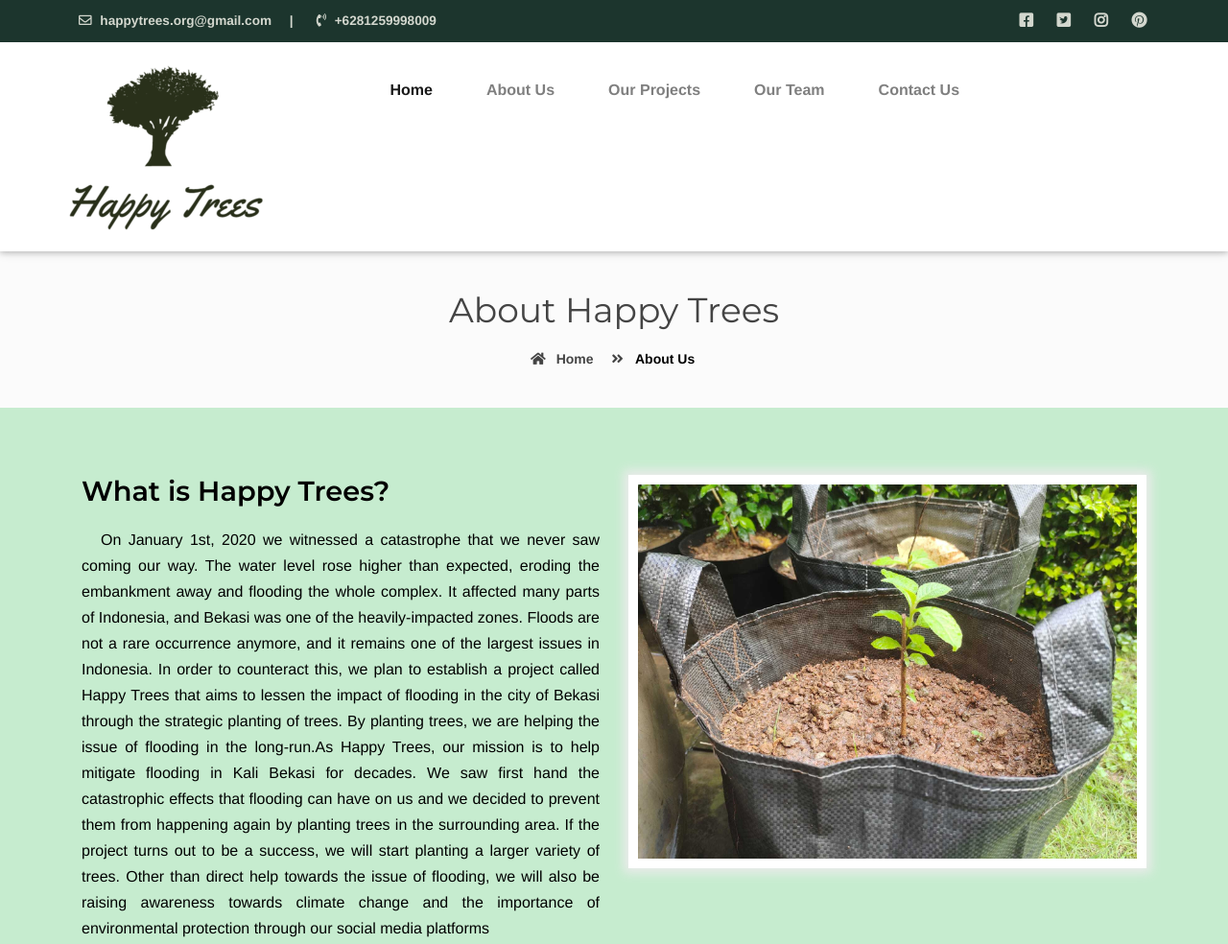
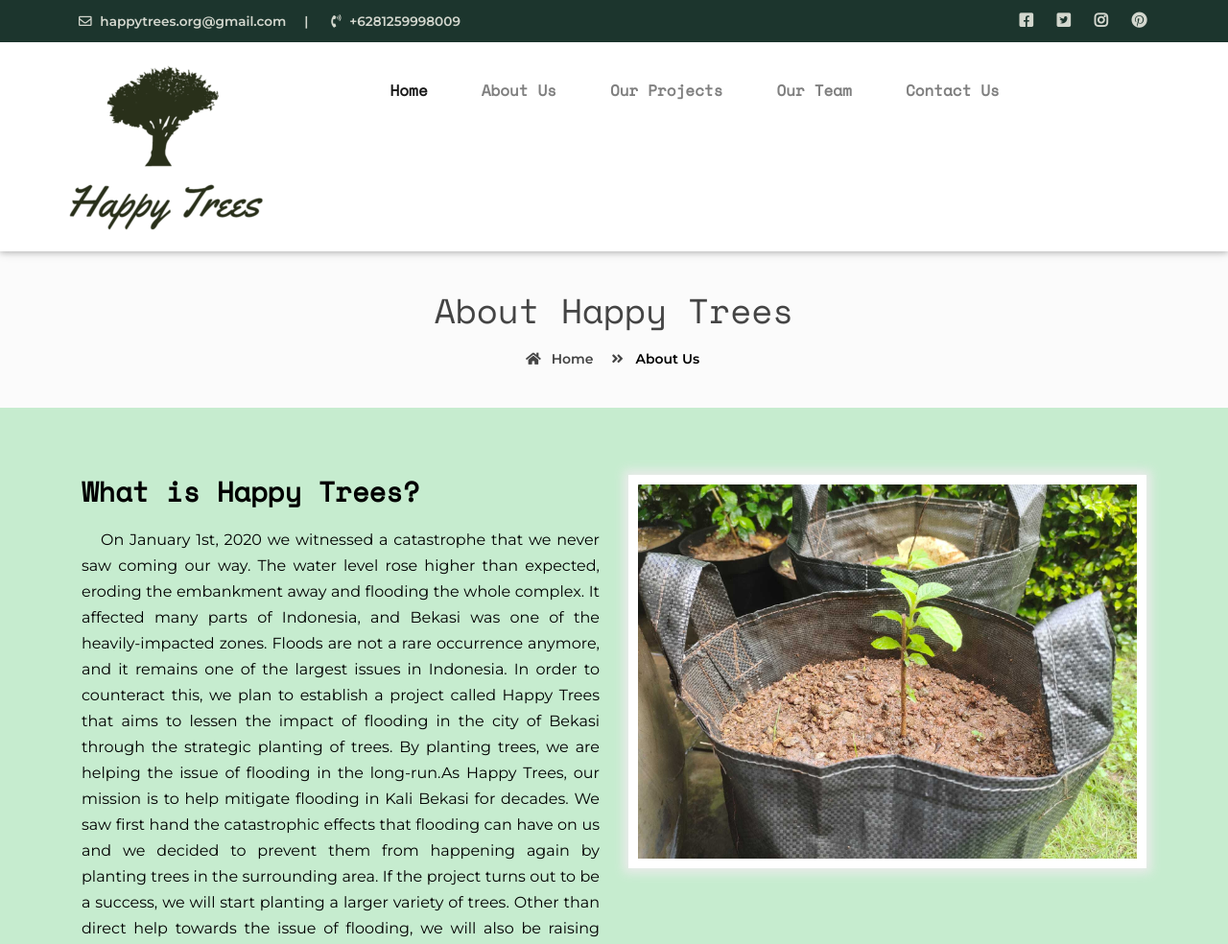
Before and after one commit to warrenJ15/happytrees, a plain HTML site: page about_us.html in a window 1280 px wide. Shown: the top 984 px of the page at 96% size. Drawn offline with nearby package versions, Linux system fonts and the light colour scheme.

Commit message:
fifth commit

```diff
--- a/about_us.html
+++ b/about_us.html
@@ -9,7 +9,7 @@
     <link rel="preconnect" href="https://fonts.googleapis.com" />
     <link rel="preconnect" href="https://fonts.gstatic.com" crossorigin />
     <link
-      href="https://fonts.googleapis.com/css2?family=Lobster&family=PT+Sans&family=Poppins:ital,wght@0,100;0,200;0,300;0,400;0,500;0,600;0,700;0,800;0,900;1,100;1,200;1,300;1,400;1,500;1,600;1,700;1,800;1,900&display=swap"
+      href="https://fonts.googleapis.com/css2?family=Lobster&family=PT+Sans&family=Poppins:ital,wght@0,100;0,200;0,300;0,400;0,500;0,600;0,700;0,800;0,900;1,100;1,200;1,300;1,400;1,500;1,600;1,700;1,800;1,900&family=Space+Mono&display=swap"
       rel="stylesheet"
     />
     <link rel="shortcut icon" href="assets/images/fav.jpg" />
--- a/assets/css/style.css
+++ b/assets/css/style.css
@@ -1,8 +1,7 @@
 /* ===================================== Import Less ================================== */
 @import url(https://fonts.googleapis.com/css?family=Montserrat:300,400,600,700);
 @import url(https://fonts.googleapis.com/css?family=Arimo:300,400,400italic,700,700italic);
-@import url(https://fonts.googleapis.com/css2?family=Lobster&family=PT+Sans&family=Poppins:ital,wght@0,100;0,200;0,300;0,400;0,500;0,600;0,700;0,800;0,900;1,100;1,200;1,300;1,400;1,500;1,600;1,700;1,800;1,900&display=swap);
-/* ===================================== Basic CSS ==================================== */
+@import url(https://fonts.googleapis.com/css2?family=Lobster&family=PT+Sans&family=Poppins:ital,wght@0,100;0,200;0,300;0,400;0,500;0,600;0,700;0,800;0,900;1,100;1,200;1,300;1,400;1,500;1,600;1,700;1,800;1,900&family=Space+Mono&display=swap);
 * {
   margin: 0px;
   padding: 0px;
@@ -98,7 +97,7 @@ h3,
 h4,
 h5,
 h6 {
-  font-family: montserrat;
+  font-family: Space Mono;
 }
 
 strong {
@@ -107,7 +106,7 @@ strong {
 
 body {
   background-color: #f1f1f145 !important;
-  font-family: arimo;
+  font-family: Montserrat;
   color: black;
   overflow-x: hidden;
 }
@@ -339,7 +338,9 @@ header .nav-col .navbar-nav {
 header .nav-col .navbar-nav li {
   padding: 7px 20px;
   font-weight: 600;
+  font-family: Space Mono;
 }
+
 header .nav-col .navbar-nav .nav-btn {
   float: right;
 }
```
